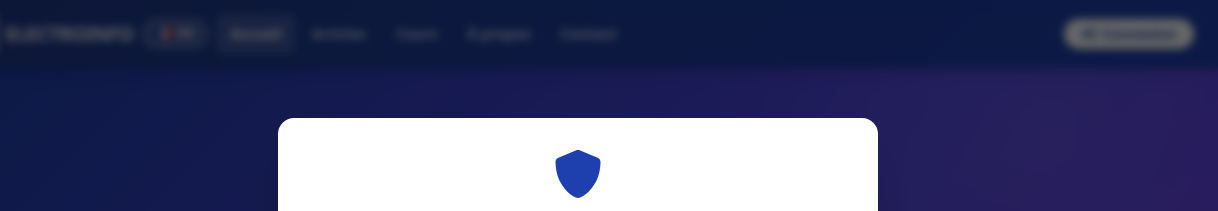
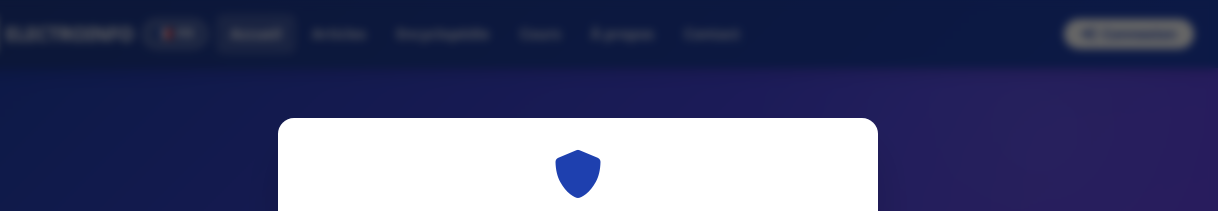
Before and after one commit to doanyonafrica-sketch/electroinfo, a plain HTML site: page index.html in a window 1280 px wide. Shown: the top 211 px of the page, 62-1280 px from the left. Drawn offline with Linux system fonts and the light colour scheme; no server answers.

Commit message:
Update index.html

```diff
--- a/index.html
+++ b/index.html
@@ -146,6 +146,7 @@
                 <div class="nav-links">
                     <a href="/" class="nav-link active" data-i18n="nav_home">Accueil</a>
                     <a href="/articles" class="nav-link" data-i18n="nav_articles">Articles</a>
+                    <a href="/encyclopedie" class="nav-link" data-i18n="nav_encyclopedia">Encyclopédie</a>
                     <a href="/courses" class="nav-link" data-i18n="nav_courses">Cours</a>
                     <a href="/about" class="nav-link" data-i18n="nav_about">À propos</a>
                     <a href="/contact" class="nav-link" data-i18n="nav_contact">Contact</a>
@@ -360,6 +361,7 @@
                     <ul class="footer-links">
                         <li><a href="/">Accueil</a></li>
                         <li><a href="/articles">Articles</a></li>
+                        <li><a href="/encyclopedie">Encyclopédie</a></li>
                         <li><a href="/courses">Cours</a></li>
                         <li><a href="/about">À propos</a></li>
                         <li><a href="/contact">Contact</a></li>
@@ -461,6 +463,7 @@
             ewe: {
                 nav_home:'Ŋɔliƒe',
                 nav_articles:'Nuŋlɔɖiwo',
+                nav_encyclopedia:'Nusrɔsrɔ',
                 nav_courses:'Nunya Ɖeɖewo',
                 nav_about:'Míaƒe Ŋutinyenye',
                 nav_contact:'Ɖoɖo',
@@ -508,7 +511,7 @@
                 modal_newsletter_btn:'Ŋu Do',
             },
             fr: {
-                nav_home:"Accueil", nav_articles:"Articles", nav_courses:"Cours",
+                nav_home:"Accueil", nav_articles:"Articles", nav_encyclopedia:"Encyclopédie", nav_courses:"Cours",
                 nav_about:"À propos", nav_contact:"Contact", nav_login:"Connexion",
                 nav_logout:"Déconnexion", nav_profile:"Mon profil", nav_admin:"Administration",
                 hero_title:"Bienvenue sur ElectroInfo",
@@ -538,7 +541,7 @@
                 modal_newsletter_btn:"S'abonner",
             },
             en: {
-                nav_home:"Home", nav_articles:"Articles", nav_courses:"Courses",
+                nav_home:"Home", nav_articles:"Articles", nav_encyclopedia:"Encyclopedia", nav_courses:"Courses",
                 nav_about:"About", nav_contact:"Contact", nav_login:"Login",
                 nav_logout:"Logout", nav_profile:"My Profile", nav_admin:"Administration",
                 hero_title:"Welcome to ElectroInfo",
```
